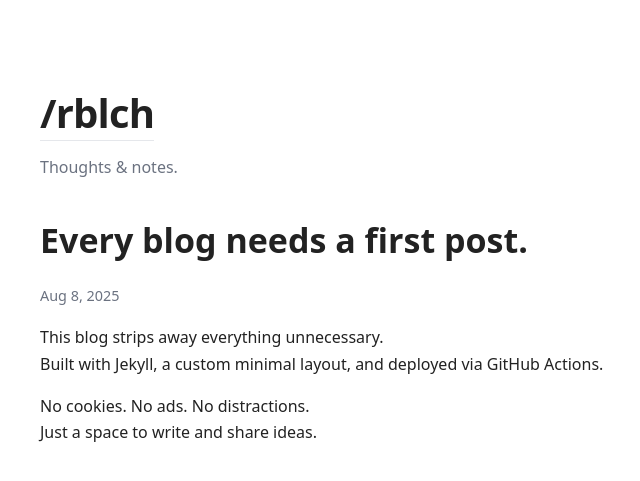
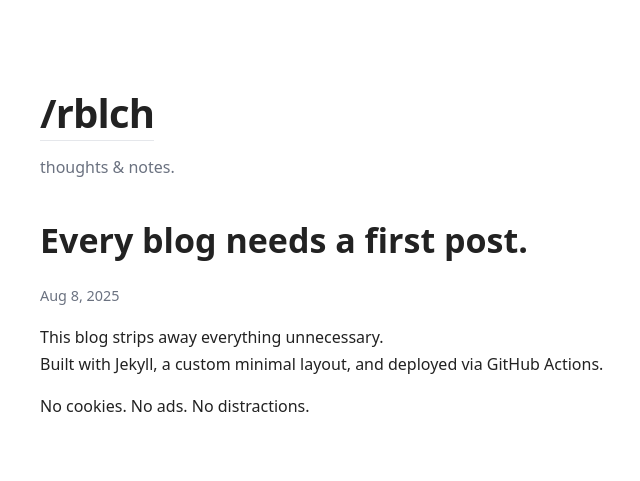
Before and after one commit to rblch/blog, a Jekyll site: the page built from _posts/2025-08-08-hello.md, in a window 1280 px wide. Shown: the top 481 px of the page, without its empty margins (256-896 px from the left). Built offline with Jekyll 4.4.1, drawn with Linux system fonts in a browser that asks for light colours.

Commit message:
first post

```diff
--- a/_config.yml
+++ b/_config.yml
@@ -1,4 +1,4 @@
 title: "/rblch"
-description: "Thoughts & notes."
+description: "thoughts & notes."
 theme: minima
 plugins: [jekyll-feed, jekyll-seo-tag]
--- a/_posts/2025-08-08-hello.md
+++ b/_posts/2025-08-08-hello.md
@@ -7,4 +7,3 @@ This blog strips away everything unnecessary.
 Built with Jekyll, a custom minimal layout, and deployed via GitHub Actions.
 
 No cookies. No ads. No distractions.
-Just a space to write and share ideas.
```
